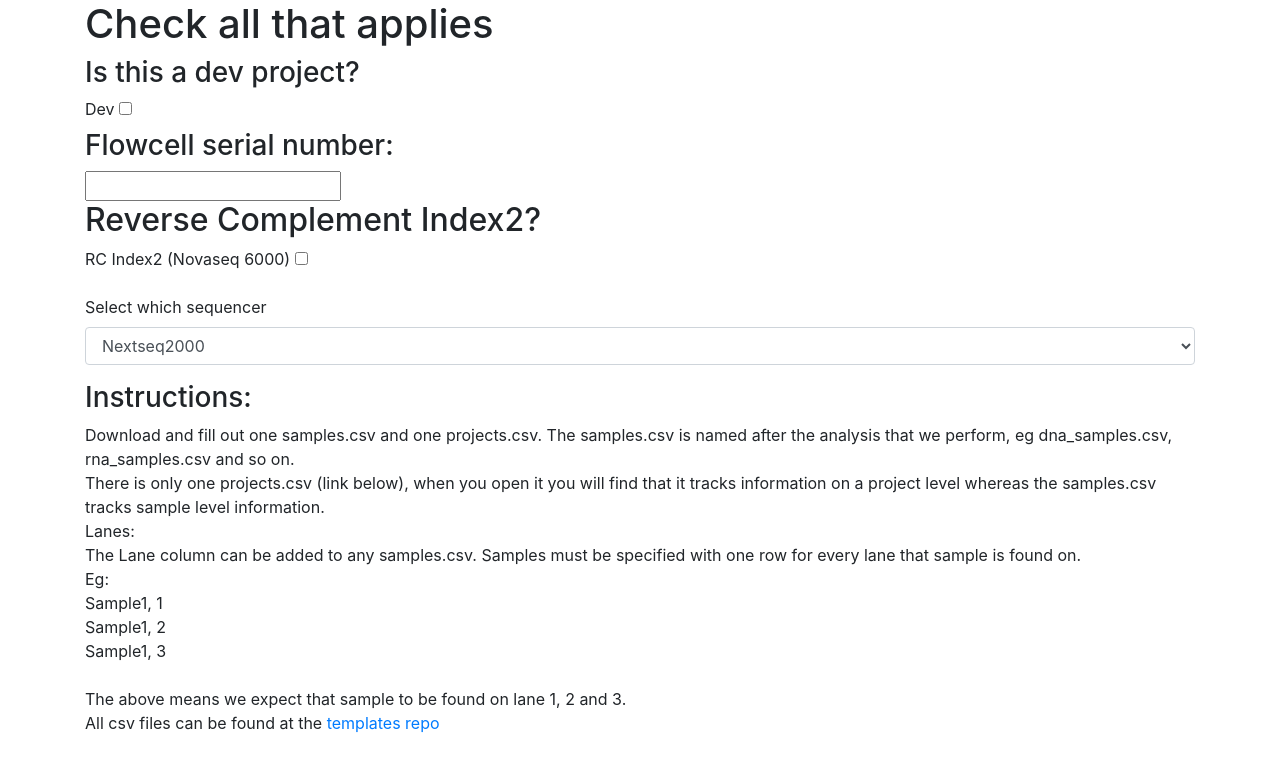
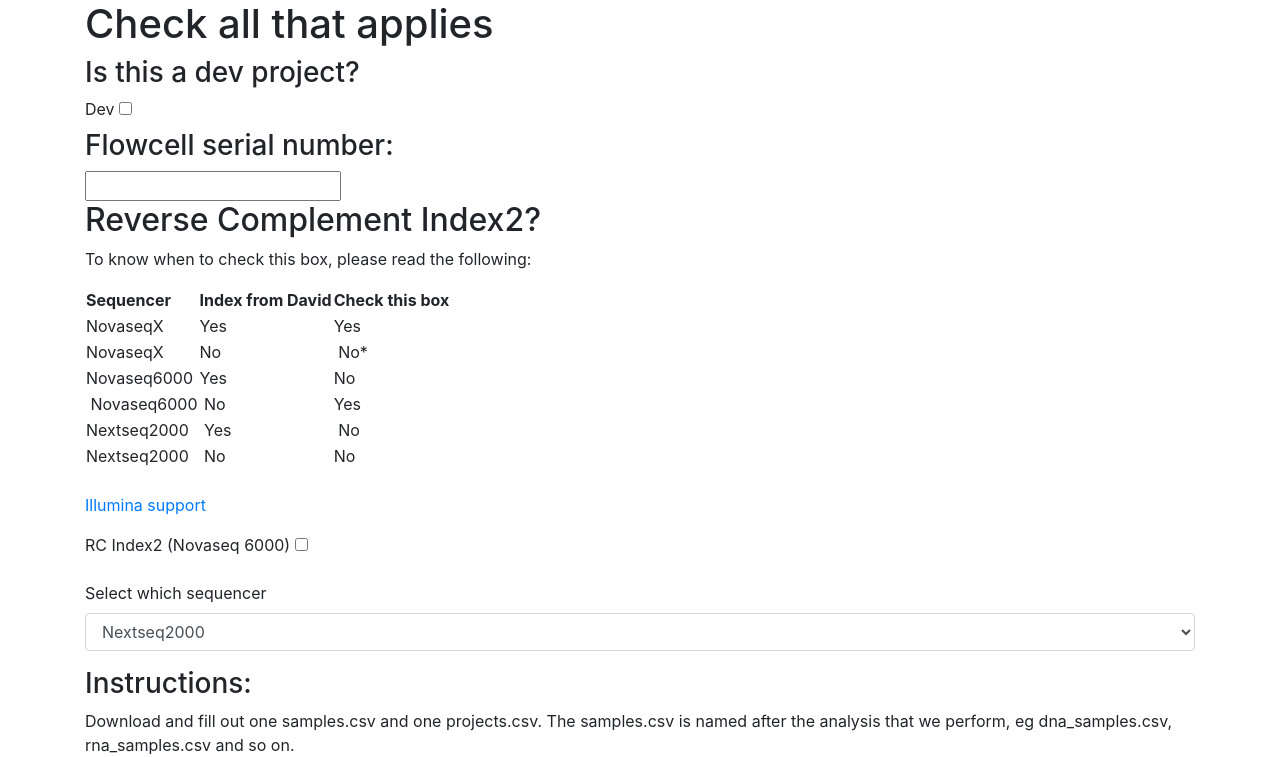
Before and after one commit to ctg-lund/SampleSheetGenerator, a Python web app: template templates/forms.html in a window 1280 px wide. Shown: the part 58-815 px from the top of the page. Run offline with Jinja, Linux system fonts and the light colour scheme; the template is opened without the code that fills it, so the values that code supplies are empty; some libraries are stand-ins or nearby versions.

Commit message:
add some info

```diff
--- a/templates/forms.html
+++ b/templates/forms.html
@@ -17,6 +17,53 @@
       <input type="text" id="flowcell" name="flowcell" pattern="^\w+$">
       <div></div>
       <h2>Reverse Complement Index2?</h2>
+      <p>
+        To know when to check this box, please read the following:
+        <br>
+        <table>
+          <thead>
+            <tr>
+              <th>Sequencer<br></th>
+              <th>Index from David <br></th>
+              <th>Check this box<br></th>
+            </tr>
+          </thead>
+          <tbody>
+            <tr>
+              <td>NovaseqX <br></td>
+              <td>Yes <br></td>
+              <td>Yes <br></td>
+            </tr>
+            <tr>
+              <td>NovaseqX&nbsp; <br></td>
+              <td>No <br></td>
+              <td>&nbsp;No*</td>
+            </tr>
+            <tr>
+              <td>Novaseq6000 <br></td>
+              <td>Yes <br></td>
+              <td>No <br></td>
+            </tr>
+            <tr>
+              <td>&nbsp;Novaseq6000 </td>
+              <td>&nbsp;No</td>
+              <td>Yes<br></td>
+            </tr>
+            <tr>
+              <td>Nextseq2000 <br></td>
+              <td>&nbsp;Yes</td>
+              <td>&nbsp;No</td>
+            </tr>
+            <tr>
+              <td>Nextseq2000 <br></td>
+              <td>&nbsp;No</td>
+              <td>No <br></td>
+            </tr>
+          </tbody>
+        </table>
+        <br>
+        <a href="https://knowledge.illumina.com/software/general/software-general-reference_material-list/000001800">Illumina support</a>
+      </p>
       <label for="RC">RC Index2 (Novaseq 6000)</label>
       <input type="checkbox" id="checkbox_rc" name="checkbox_rc">
     </div>
```
